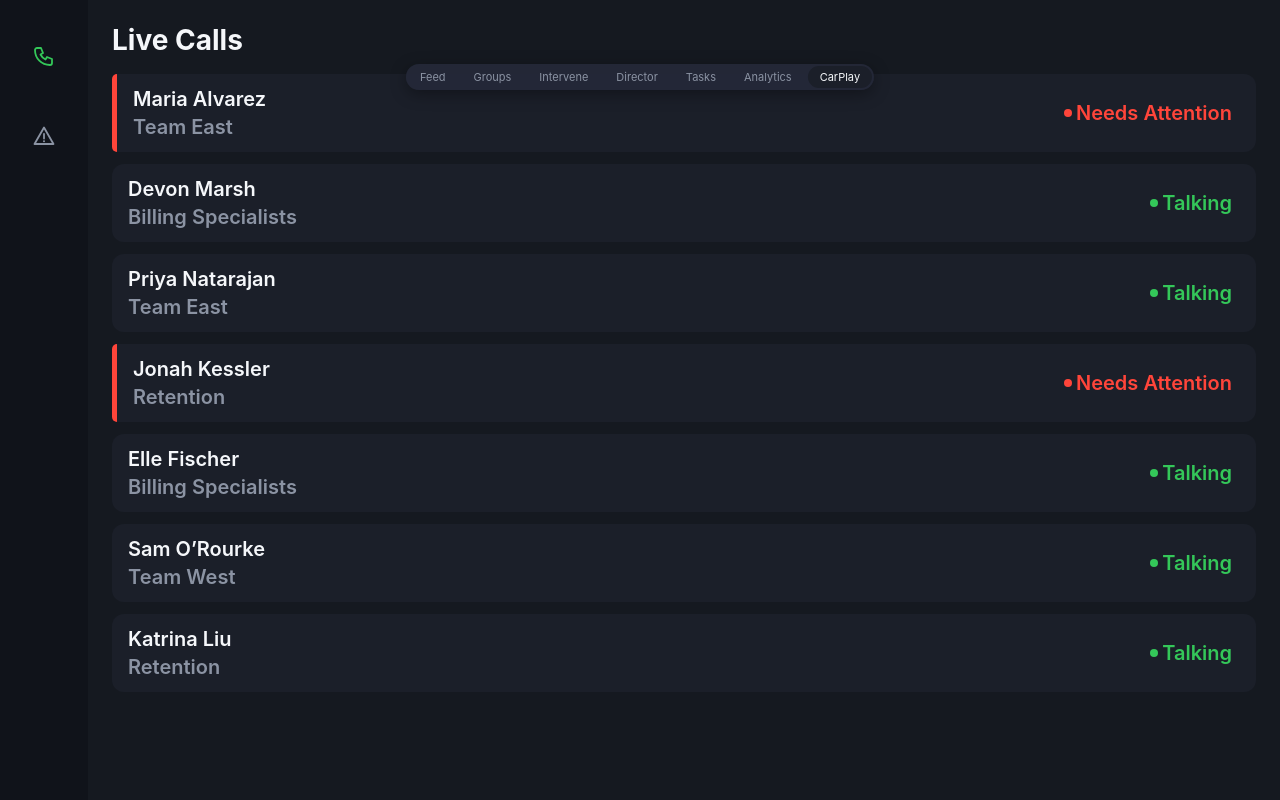
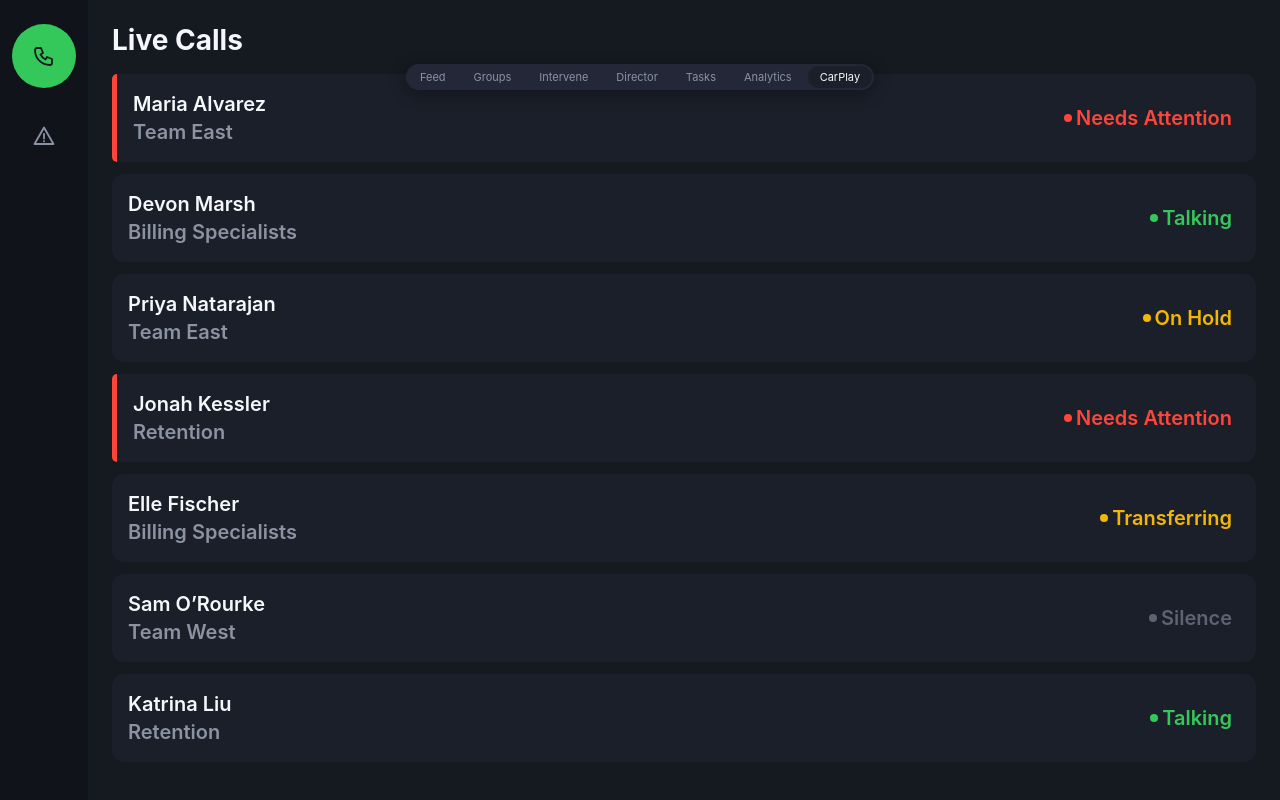
Before and after one commit to Yetihunter888/checkup-app, a React (Vite) app: page / in a window 1280 px wide. Both pictures are taken after a click on the button "CarPlay". Built offline with nearby package versions, Linux system fonts and the light colour scheme.

Commit message:
Fix CarPlay touch targets, scroll/tap conflict, glare legibility, and status vocabulary

```diff
--- a/src/components/carplay/CarPlayListRow.tsx
+++ b/src/components/carplay/CarPlayListRow.tsx
@@ -1,22 +1,62 @@
+import { useRef } from 'react'
 import { CardAccentBar } from '../ui/CardAccentBar'
 import { AttentionBadge, StatusBadge } from '../ui/StatusBadge'
 import type { Call } from '../../types/live-feed'
 
+const DRAG_THRESHOLD_PX = 10
+
 /**
- * `carplay-list-row` from DESIGN-checkup.md, restricted to the CarPlay
- * color rule: "only two colors carry meaning beyond ink/canvas — brand
- * green for go/active and status-escalation red for needs attention." The
- * mobile Feed's four-way status vocabulary (talking/hold/transferring/
- * silence) collapses to that same two-way signal here — every non-flagged
- * call reads as a plain green "Talking," never amber or gray, and no
- * purple/blue authorship badges appear anywhere in this row.
+ * `carplay-list-row` from DESIGN-checkup.md.
+ *
+ * Status keeps its full four-color vocabulary here (see DESIGN-checkup.md's
+ * revised CarPlay rules) — Talking/Hold/Transferring/Silence must stay
+ * visually distinct even in this simplified list, since collapsing them to
+ * one green "Talking" made a call on hold and 12 minutes of dead air look
+ * identical, which is itself a safety/attentiveness risk.
+ *
+ * Tap detection is pointer-based, not a plain onClick: a scroll gesture
+ * that happens to start on a row must never fire navigation. pointerdown
+ * captures the start position; if pointerup lands more than
+ * DRAG_THRESHOLD_PX away, the click is treated as a scroll and suppressed.
  */
 export function CarPlayListRow({ call, onSelect }: { call: Call; onSelect: (call: Call) => void }) {
+  const pointerDownPos = useRef<{ x: number; y: number } | null>(null)
+  const wasDrag = useRef(false)
+
+  function handlePointerDown(event: React.PointerEvent<HTMLButtonElement>) {
+    pointerDownPos.current = { x: event.clientX, y: event.clientY }
+    wasDrag.current = false
+    event.currentTarget.setPointerCapture(event.pointerId)
+  }
+
+  function handlePointerMove(event: React.PointerEvent<HTMLButtonElement>) {
+    if (!pointerDownPos.current) return
+    const dx = Math.abs(event.clientX - pointerDownPos.current.x)
+    const dy = Math.abs(event.clientY - pointerDownPos.current.y)
+    if (dx > DRAG_THRESHOLD_PX || dy > DRAG_THRESHOLD_PX) {
+      wasDrag.current = true
+    }
+  }
+
+  function handleClick() {
+    if (wasDrag.current) {
+      wasDrag.current = false
+      return
+    }
+    onSelect(call)
+  }
+
   return (
-    <button type="button" onClick={() => onSelect(call)} className="flex w-full text-left">
+    <button
+      type="button"
+      onPointerDown={handlePointerDown}
+      onPointerMove={handlePointerMove}
+      onClick={handleClick}
+      className="flex w-full text-left"
+    >
       {call.needsAttention && <CardAccentBar colorClassName="bg-status-escalation" />}
       <div
-        className={`flex min-h-[60px] flex-1 items-center justify-between gap-lg bg-surface px-lg py-md ${
+        className={`flex min-h-[88px] flex-1 items-center justify-between gap-lg bg-surface px-lg py-md ${
           call.needsAttention ? 'rounded-r-md' : 'rounded-md'
         }`}
       >
@@ -24,7 +64,7 @@ export function CarPlayListRow({ call, onSelect }: { call: Call; onSelect: (call
           <span className="type-carplay-md truncate text-ink">{call.agentName}</span>
           <span className="type-carplay-md truncate text-mute">{call.team}</span>
         </div>
-        {call.needsAttention ? <AttentionBadge size="carplay" /> : <StatusBadge status="talking" size="carplay" />}
+        {call.needsAttention ? <AttentionBadge size="carplay" /> : <StatusBadge status={call.status} size="carplay" />}
       </div>
     </button>
   )
--- a/src/components/carplay/CarPlaySidebar.tsx
+++ b/src/components/carplay/CarPlaySidebar.tsx
@@ -28,6 +28,10 @@ function WarningIcon() {
   )
 }
 
+const ICON_BUTTON_BASE = 'flex size-16 items-center justify-center rounded-full transition-colors'
+const ICON_ACTIVE = 'bg-primary text-canvas-dark'
+const ICON_INACTIVE = 'text-mute'
+
 /**
  * `carplay-sidebar` from DESIGN-checkup.md: a narrow icon rail (88px),
  * icon-only — no text labels. This is deliberate, not an omission: at
@@ -35,6 +39,12 @@ function WarningIcon() {
  * 88px-wide rail without wrapping, and the doc describes this as an icon
  * rail, in contrast to bottom-tab-bar's icon+label pattern. Accessible
  * names live in aria-label instead of visible text.
+ *
+ * The active state is a solid filled circle (bright green fill, dark
+ * icon), not just a text-color change — a hue-only cue is unreliable in
+ * direct sunlight/glare, the exact condition CarPlay is used in. A filled
+ * shape survives on luminance/contrast alone, which glare doesn't wash out
+ * the way a subtle color shift does.
  */
 export function CarPlaySidebar({
   active,
@@ -50,9 +60,7 @@ export function CarPlaySidebar({
         onClick={() => onSelect('calls')}
         aria-label="Live Calls"
         aria-pressed={active === 'calls'}
-        className={`flex size-16 items-center justify-center rounded-lg transition-colors ${
-          active === 'calls' ? 'text-primary' : 'text-mute'
-        }`}
+        className={`${ICON_BUTTON_BASE} ${active === 'calls' ? ICON_ACTIVE : ICON_INACTIVE}`}
       >
         <PhoneIcon />
       </button>
@@ -62,9 +70,7 @@ export function CarPlaySidebar({
         onClick={() => onSelect('escalations')}
         aria-label="Escalations"
         aria-pressed={active === 'escalations'}
-        className={`flex size-16 items-center justify-center rounded-lg transition-colors ${
-          active === 'escalations' ? 'text-primary' : 'text-mute'
-        }`}
+        className={`${ICON_BUTTON_BASE} ${active === 'escalations' ? ICON_ACTIVE : ICON_INACTIVE}`}
       >
         <WarningIcon />
       </button>
```
Also changed, not shown: 4 other files (tests, documents, lock files or other folders).
